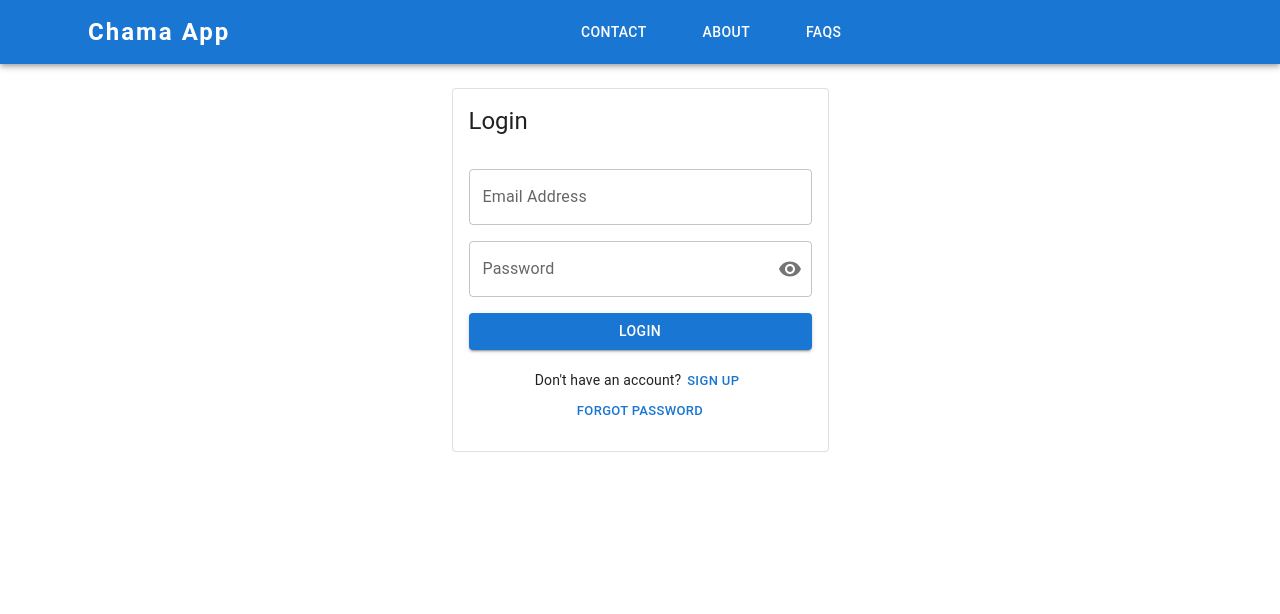
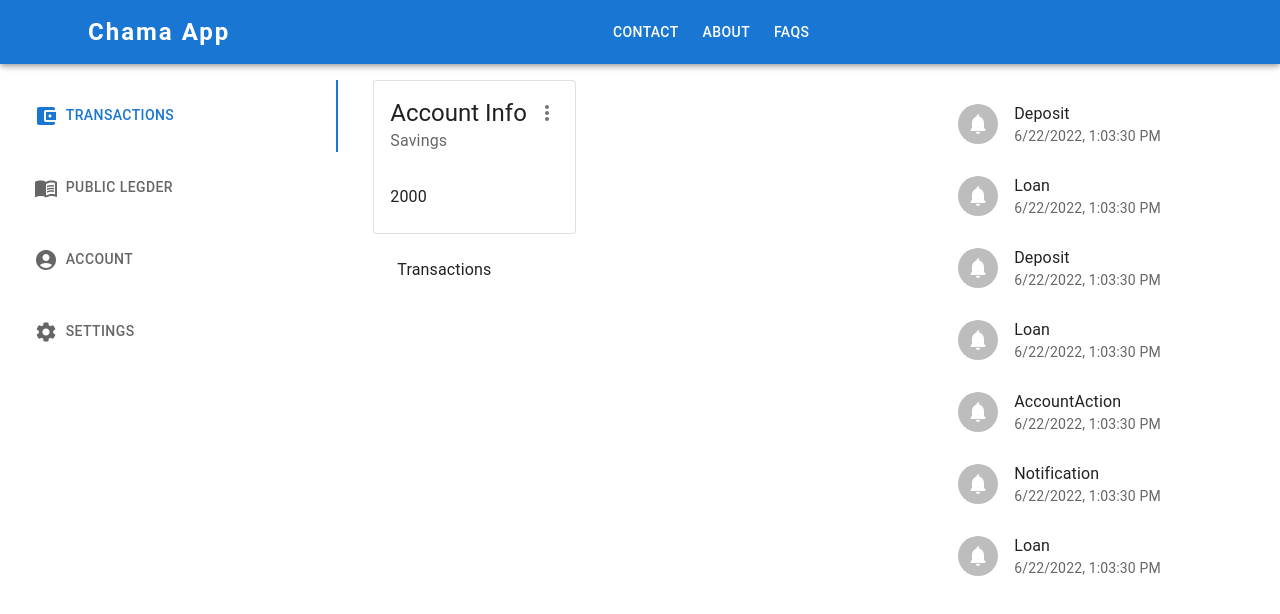
Before and after one commit to Gibson-Gichuru/chama_app, a React (Create React App) app: page / in a window 1280 px wide. Shown: the top 614 px of the page. Built offline with nearby package versions, Linux system fonts and the light colour scheme.

Commit message:
application homepage ui update

```diff
--- a/package.json
+++ b/package.json
@@ -6,6 +6,7 @@
     "@emotion/react": "^11.9.3",
     "@emotion/styled": "^11.9.3",
     "@mui/icons-material": "^5.8.4",
+    "@mui/lab": "^5.0.0-alpha.95",
     "@mui/material": "^5.9.1",
     "@testing-library/jest-dom": "^5.16.4",
     "@testing-library/react": "^13.2.0",
@@ -20,6 +21,7 @@
     "react-notifications-component": "^4.0.1",
     "react-router-dom": "^6.3.0",
     "react-scripts": "5.0.1",
+    "react-window": "^1.8.7",
     "uuidv4": "^6.2.13",
     "web-vitals": "^2.1.4",
     "yup": "^0.32.11"
--- a/src/App.js
+++ b/src/App.js
@@ -19,7 +19,7 @@ function App() {
       <Box>
         <Nav/>
         <Routes>
-          <Route path="/" element={<Protected><Home/></Protected>}/>
+          <Route path="/" element={<Home/>}/>
           <Route path="/reset/password/:userToken" element={<ResetPassword/>}/>
           <Route path="/account/confirm/:userToken" element={<ConfirmAccount/>}/>
           <Route path="*" element={<Navigate to="/" replace/>}/>
--- a/src/app.css
+++ b/src/app.css
@@ -1,4 +1,5 @@
 *{
     margin: 0;
     padding: 0;
+    /* outline: solid hotpink 1px; */
 }
--- /dev/null
+++ b/src/components/Account.js
@@ -0,0 +1,14 @@
+import {
+    Box,
+    Typography
+} from "@mui/material"
+
+function Account() {
+  return (
+    <Box>
+        <Typography variant="body1">Account</Typography>
+    </Box>
+  )
+}
+
+export default Account
--- /dev/null
+++ b/src/components/Containers.js
@@ -0,0 +1,4 @@
+import {Grid} from "@mui/material";
+
+export const GridContainer = (props)=> <Grid container {...props}/>
+export const GridItem = (props)=> <Grid item {...props}/>
--- a/src/components/MainContainer.js
+++ b/src/components/MainContainer.js
@@ -10,7 +10,7 @@ const Main = ({children})=>{
 
         <Box>
              <Notifications/>
-            <Container sx={{py:3}} maxWidth="lg">
+            <Container sx={{py:3,marginTop:7}} maxWidth="lg">
                {children}
             </Container>
         </Box>
--- a/src/components/Navigation.js
+++ b/src/components/Navigation.js
@@ -1,27 +1,30 @@
-
 import {
     AppBar,
     Toolbar,
     Container,
     Typography,
     IconButton,
-    Button,
+    Tooltip,
     Box,
     Drawer,
     List,
     ListItem,
     ListItemText,
-    Divider,
     Menu,
-    MenuItem
+    MenuItem,
+    Link,
 } from "@mui/material";
 import MenuIcon from '@mui/icons-material/Menu';
 import AccountCircleIcon from "@mui/icons-material/AccountCircle";
-import {Link} from "react-router-dom";
+import NotificationsRoundedIcon from '@mui/icons-material/NotificationsRounded';
+import CssBaseline from '@mui/material/CssBaseline';
+import {Link as DomLink} from "react-router-dom";
 import { navigationLinks } from "../data/navdata";
 import {useState} from "react";
 import { useAuth } from "../context/AuthContext";
 import { Hidden } from "./Protected";
+
+const drawerWidth = 240;
 
 const Nav = ()=> {
 
@@ -56,23 +59,26 @@ const Nav = ()=> {
 
     return (
         <>
-            <AppBar position="static" component="header">
+            <CssBaseline />
+            <AppBar position="fixed" sx={{ zIndex: (theme) => theme.zIndex.drawer + 1 }}>
                 <Container maxWidth="lg">
                     <Toolbar component="nav">
-                        <Typography variant="h5" sx={{ letterSpacing:2, fontWeight:700, display:{xs:"none", sm:"block"}}}>Chama App</Typography>
-                        <IconButton size="large" sx={{display:{xs:"flex", sm:"none", mr:"auto", color:"inherit"}}} onClick={handleDrawer}>
-                            <MenuIcon/>
-                        </IconButton>
+                        <Typography variant="h5" sx={{ letterSpacing:2, fontWeight:700,}}>Chama App</Typography>
+
                         <Box sx={{mx:"auto" ,display:{xs:"none", sm:"flex"}, gap:3}}>
                             {navigationLinks.map((item, index)=>(
-                                <Button variant="string" color="inherit" component={Link} to={`/${item.title.toLowerCase()}`} key={index} >{item.title}</Button>
+                                <Link variant="button" underline="hover" color="inherit" component={DomLink} to={`/${item.title.toLowerCase()}`} key={index} >{item.title}</Link>
                             ))}
                         </Box>
                         {/* protected components */}
                         <Hidden>
                             <Box sx={{ ml:"auto",display:"flex", justifyContent:"space-around"}}>
-                                <IconButton size="large" color="inherit" onClick ={handleOpenMenu}><AccountCircleIcon/></IconButton>
-                                <IconButton size="large" color="inherit"><AccountCircleIcon/></IconButton>
+                                <Tooltip title="User Account">
+                                    <IconButton size="large" color="inherit" onClick ={handleOpenMenu}><AccountCircleIcon/></IconButton>
+                                </Tooltip>
+                                <Tooltip title="notifications">
+                                    <IconButton size="large" color="inherit"><NotificationsRoundedIcon/></IconButton>
+                                </Tooltip>
                             </Box>
                             <Menu anchorEl={anchorElement} open={Boolean(anchorElement)} onClose={handleCloseMenu}>
                                     {profileMenuItems.map((item, index)=>(
@@ -80,13 +86,19 @@ const Nav = ()=> {
                                     ))}
                             </Menu>
                         </Hidden>
+                        <IconButton size="large" sx={{display:{xs:"flex", sm:"none", marginLeft:"auto", color:"inherit"}}} onClick={handleDrawer}>
+                            <MenuIcon/>
+                        </IconButton>
                     </Toolbar>
                 </Container>
             </AppBar>
-            <Drawer sx={{display:{sm:"none"}}} open={open} onClose={handleDrawer}>
-                <Box sx={{p:2, display:"flex", flexDirection:"column", width:300}}>
-                    <Typography variant="h5" sx={{ letterSpacing:2, fontWeight:700, alignSelf:"center",py:2}}>Chama App</Typography>
-                    <Divider/>
+            <Drawer
+            sx={{width: drawerWidth,
+            [`& .MuiDrawer-paper`]: { width: drawerWidth, boxSizing: 'border-box' },
+            display:{sm:"none"}}}
+            open={open}
+            onClose={handleDrawer}>
+                <Box sx={{p:2, display:"flex", flexDirection:"column",marginTop:4}}>
                     <List>
                         {navigationLinks.map((item,index)=>(
                             <ListItem key={index} onClick={handleDrawer} button dense component={Link} to={`/${item.title.toLowerCase()}`}>
--- /dev/null
+++ b/src/components/PublicLedger.js
@@ -0,0 +1,13 @@
+import {
+    Box,
+    Typography
+} from "@mui/material"
+function PublicLedger() {
+  return (
+    <Box>
+        <Typography variant="body1">Public Ledger</Typography>
+    </Box>
+  )
+}
+
+export default PublicLedger
--- /dev/null
+++ b/src/components/Settings.js
@@ -0,0 +1,14 @@
+import {
+    Box,
+    Typography
+} from "@mui/material"
+
+function Settings() {
+  return (
+    <Box>
+        <Typography variant="body1">Settings</Typography>
+    </Box>
+  )
+}
+
+export default Settings
--- /dev/null
+++ b/src/components/Transactions.js
@@ -0,0 +1,14 @@
+import {
+    Box,
+    Typography
+} from "@mui/material"
+
+function Transactions() {
+  return (
+    <Box>
+        <Typography variant = "body1">Transactions</Typography>
+    </Box>
+  )
+}
+
+export default Transactions
--- a/src/data/navdata.js
+++ b/src/data/navdata.js
@@ -1,6 +1,11 @@
-
-
-
+import AccountCircleIcon from "@mui/icons-material/AccountCircle";
+import SettingsCircleIcon from "@mui/icons-material/Settings";
+import AccountBalanceWalletIcon from '@mui/icons-material/AccountBalanceWallet';
+import MenuBookIcon from '@mui/icons-material/MenuBook';
+import Transactions from "../components/Transactions";
+import Account from "../components/Account";
+import PublicLedger from "../components/PublicLedger";
+import Settings from "../components/Settings";
 export const navigationLinks = [
     {
         title:"Contact",
@@ -21,3 +26,28 @@ export const navigationLinks = [
         }
     },
 ]
+
+export const homeTabItems =[
+
+     {
+        title:"transactions",
+        avatorIcon:<AccountBalanceWalletIcon/>,
+        panelUi:<Transactions/>
+    },
+    {
+        title:"public legder",
+        avatorIcon:<MenuBookIcon/>,
+        panelUi:<PublicLedger/>
+    },
+    {
+        title:"account",
+        avatorIcon:<AccountCircleIcon/>,
+        panelUi:<Account/>
+    },
+    {
+        title:"settings",
+        avatorIcon:<SettingsCircleIcon/>,
+        panelUi: <Settings/>
+    },
+
+]
--- a/src/pages/Home.js
+++ b/src/pages/Home.js
@@ -1,11 +1,130 @@
-import { Typography } from "@mui/material"
-import Main from "../components/MainContainer";
+import {
+    Typography,
+    Card,
+    CardHeader,
+    CardContent,
+    Tooltip,
+    IconButton,
+    Box,
+    Tab,
+    List,
+    ListItem,
+    ListItemText,
+    ListItemAvatar
+} from "@mui/material";
+import Avatar from '@mui/material/Avatar';
+import TabContext from '@mui/lab/TabContext';
+import TabList from '@mui/lab/TabList';
+import TabPanel from '@mui/lab/TabPanel';
+import { GridContainer, GridItem } from "../components/Containers";
+import MoreVertIcon from "@mui/icons-material/MoreVert";
+import NotificationsRoundedIcon from '@mui/icons-material/NotificationsRounded';
+import {homeTabItems} from "../data/navdata";
+
+import {useState} from "react";
+
 const Home = ()=>{
 
+    const [tab, setTab] = useState("0")
+
+    const handleTabChange = (event, currentTab)=> setTab(currentTab)
+
+    const sampleMessages = [
+        {
+            title:"Deposit",
+            body:"Lorem ipsum dolor sit amet, consectetur adipiscing elit, sed do eiusmod tempor incididunt ut labore et dolore",
+            date:new Date().toLocaleString()
+        },
+        {
+            title:"Loan",
+            body:"Lorem ipsum dolor sit amet, consectetur adipiscing elit, sed do eiusmod tempor incididunt ut labore et dolore",
+            date:new Date().toLocaleString()
+        },
+        {
+            title:"Deposit",
+            body:"Lorem ipsum dolor sit amet, consectetur adipiscing elit, sed do eiusmod tempor incididunt ut labore et dolore",
+            date:new Date().toLocaleString()
+        },
+        {
+            title:"Loan",
+            body:"Lorem ipsum dolor sit amet, consectetur adipiscing elit, sed do eiusmod tempor incididunt ut labore et dolore",
+            date:new Date().toLocaleString()
+        },
+        {
+            title:"AccountAction",
+            body:"Lorem ipsum dolor sit amet, consectetur adipiscing elit, sed do eiusmod tempor incididunt ut labore et dolore",
+            date:new Date().toLocaleString()
+        },
+        {
+            title:"Notification",
+            body:"Lorem ipsum dolor sit amet, consectetur adipiscing elit, sed do eiusmod tempor incididunt ut labore et dolore",
+            date:new Date().toLocaleString()
+        },
+        {
+            title:"Loan",
+            body:"Lorem ipsum dolor sit amet, consectetur adipiscing elit, sed do eiusmod tempor incididunt ut labore et dolore",
+            date:new Date().toLocaleString()
+        },
+    ]
     return (
-        <Main>
-            <Typography variant="h1">Welcome home</Typography>
-        </Main>
+        <GridContainer sx={{py:3, marginTop:7}} justifyContent="space-around">
+            <TabContext value={tab}>
+            <GridItem md={3} sx={{display:{xs:"none", md:"block"}}}>
+
+                    <TabList orientation="vertical" onChange={handleTabChange}>
+                        {homeTabItems.map((item,index)=>(
+                            <Tab value={index.toString()}
+                            label={item.title}
+                            icon={item.avatorIcon}
+                            iconPosition="start"
+                            sx={{display:"flex", justifyContent:"flex-start", alignItems:"center"}}
+                            />
+                        ))}
+                    </TabList>
+
+            </GridItem>
+            <GridItem xs={12} md={5} sx={{display:"flex", flexDirection:"column",width:"90%", justifySelf:"center"}}>
+                <Box sx={{display:"flex"}}>
+                    <Card variant="outlined" sx={{maxWidth:400}}>
+                        <CardHeader
+                        title="Account Info"
+                        subheader="Savings"
+                        action={
+                            <Tooltip title="more action">
+                                <IconButton>
+                                    <MoreVertIcon/>
+                                </IconButton>
+                            </Tooltip>
+                        }/>
+                        <CardContent>
+                            <Typography variant="body1">
+                                2000
+                            </Typography>
+                        </CardContent>
+                    </Card>
+                </Box>
+                <Box>
+                    {homeTabItems.map((item,index)=>(<TabPanel value={index.toString()}>{item.panelUi}</TabPanel>))}
+                </Box>
+            </GridItem>
+            <GridItem md={3} sx={{display:{xs:"none", md:"block"}}}>
+                <Box sx={{height:"100vh"}}>
+                <List sx={{height:"100%"}}>
+                        {sampleMessages.map((item, index)=>(
+                            <ListItem key={index}>
+                                <ListItemAvatar>
+                                    <Avatar>
+                                        <NotificationsRoundedIcon/>
+                                    </Avatar>
+                                </ListItemAvatar>
+                                <ListItemText primary={item.title} secondary={item.date}/>
+                            </ListItem>
+                        ))}
+                </List>
+                </Box>
+            </GridItem>
+            </TabContext>
+        </GridContainer>
     )
 }
 
```
Also changed, not shown: 1 other file (tests, documents, lock files or other folders).
